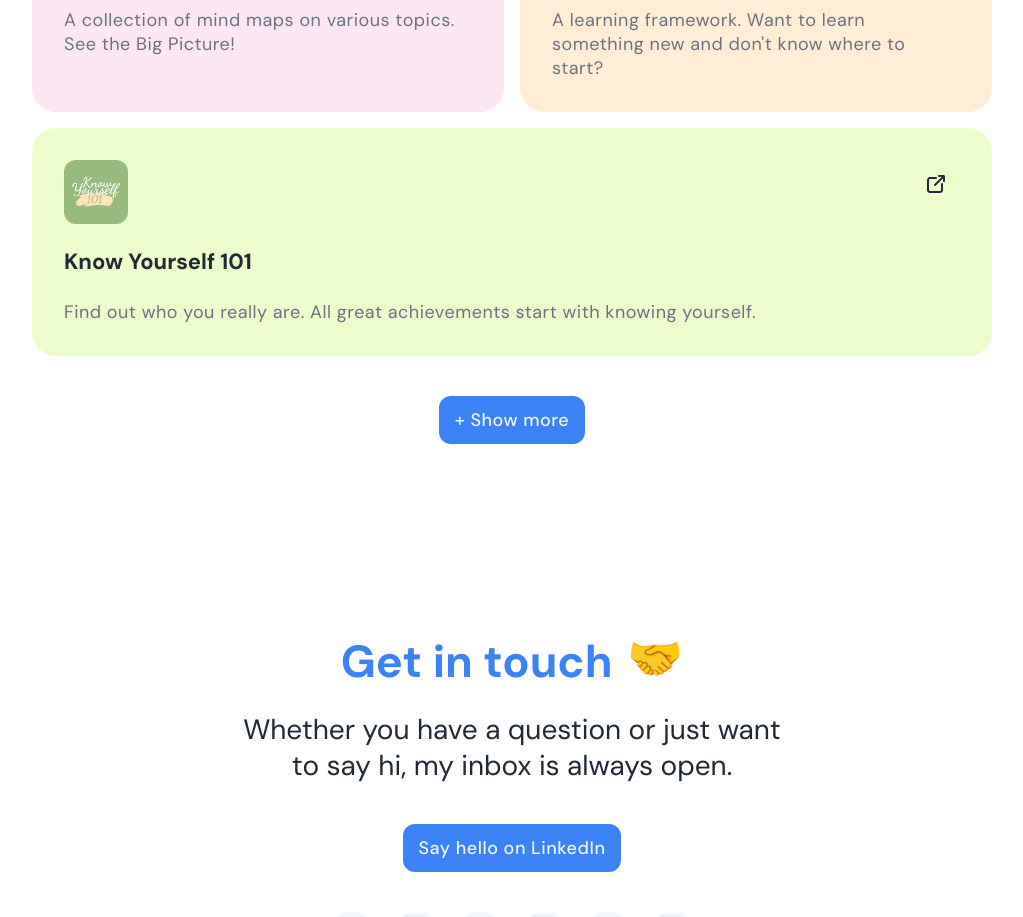
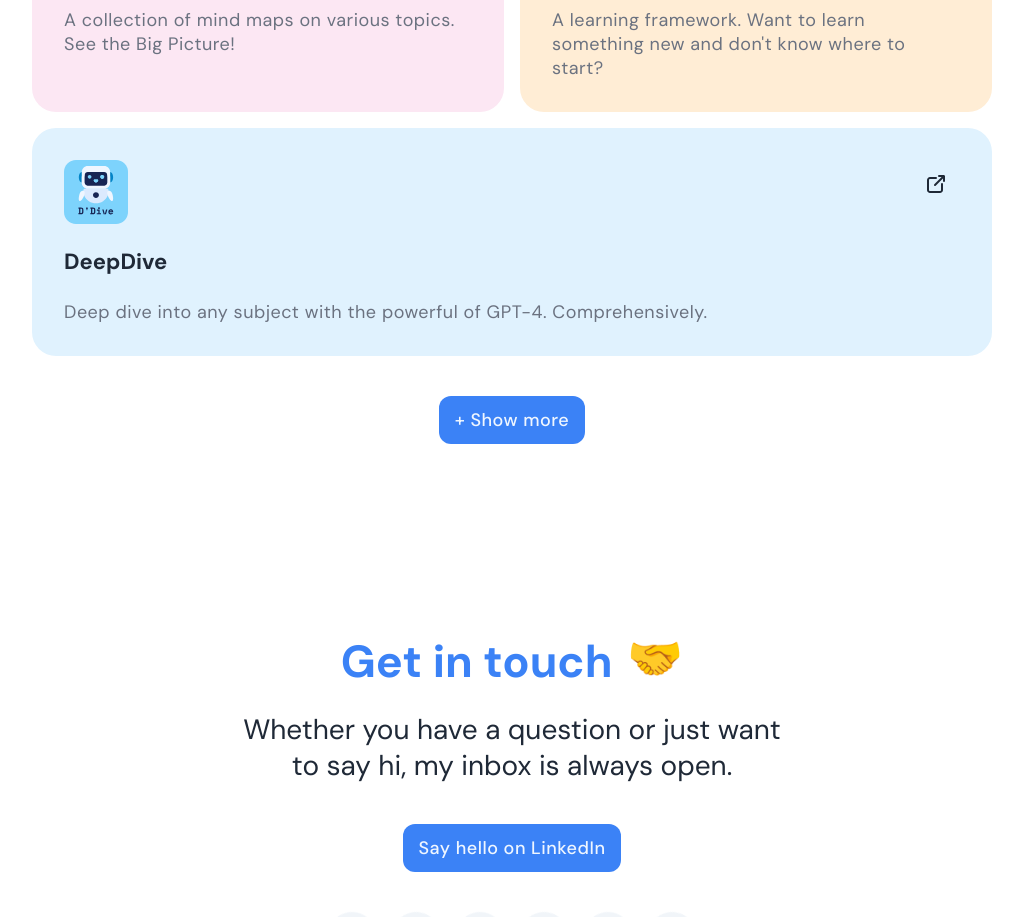
Before and after one commit to alamehan/personal-website-v2, a React (Vite) app: page / in a window 1280 px wide. Shown: the part 5800-6717 px from the top of the page, without its empty margins (128-1151 px from the left). Built offline with nearby package versions, Linux system fonts and the light colour scheme.

Commit message:
[UPDATE] Project DeepDive

```diff
--- a/src/assets/index.js
+++ b/src/assets/index.js
@@ -34,6 +34,7 @@ import hobbyNiceList from "./hobby-nicelist.svg";
 import hobbyTheReaderrr from "./hobby-thereaderrr.svg";
 import hobbyAtozMind from "./hobby-atozmind.svg";
 import hobbyRightTr4ck from "./hobby-righttr4ck.svg";
+import hobbyDeepDive from "./hobby-deep-dive.svg";
 import hobbyKnowYourself101 from "./hobby-knowyourself101.svg";
 import hobbyDesignShowcase from "./hobby-design-showcase.svg";
 import hobbyInsightStories from "./hobby-insighstories.svg";
@@ -83,6 +84,7 @@ export {
   hobbyTheReaderrr,
   hobbyAtozMind,
   hobbyRightTr4ck,
+  hobbyDeepDive,
   hobbyKnowYourself101,
   hobbyDesignShowcase,
   hobbyInsightStories,
--- a/src/components/Hobby.jsx
+++ b/src/components/Hobby.jsx
@@ -1,7 +1,7 @@
 import styles from "../style";
 import { useState } from "react";
 import { Button, CardHobby } from "../components";
-import { hobbyAnggrekClassifier, hobbyNiceVizual, hobbySatuKlik, hobbyCheatSheet, hobbyNiceList, hobbyTheReaderrr, hobbyAtozMind, hobbyRightTr4ck, hobbyKnowYourself101, hobbyDesignShowcase, hobbyInsightStories, hobbyPetualanganOemar } from "../assets";
+import { hobbyAnggrekClassifier, hobbyNiceVizual, hobbySatuKlik, hobbyCheatSheet, hobbyNiceList, hobbyTheReaderrr, hobbyAtozMind, hobbyRightTr4ck, hobbyDeepDive, hobbyKnowYourself101, hobbyDesignShowcase, hobbyInsightStories, hobbyPetualanganOemar } from "../assets";
 
 const Hobby = () => {
 	const [showMore, setShowMore] = useState(false);
@@ -32,12 +32,13 @@ const Hobby = () => {
 					<CardHobby image={hobbyTheReaderrr} alt="The Readerrr" link="https://alamehan.github.io/alamehan-v1/epub/" classCard="bg-slate-100" title="The Readerrr" description="Curated for book lovers. Useful tools, book recommendations, and selected reading lists." />
 					<CardHobby image={hobbyAtozMind} alt="ATOZ Mind" link="https://alamehan.github.io/projects/atoz-mind/" classCard="bg-pink-100" title="ATOZ Mind" description="A collection of mind maps on various topics. See the Big Picture!" />
 					<CardHobby image={hobbyRightTr4ck} alt="Right Tr4ck" link="https://alamehan.github.io/alamehan-v1/road/" classCard="bg-orange-100" title="Right Tr4ck" description="A learning framework. Want to learn something new and don't know where to start?" />
-					<CardHobby image={hobbyKnowYourself101} alt="Know Yourself 101" link="https://drive.google.com/drive/u/3/folders/1q2XKCioGNsoqeyc-NfiG0BcaAXIfwCwD" classCard="bg-lime-100" title="Know Yourself 101" description="Find out who you really are. All great achievements start with knowing yourself." />
+					<CardHobby image={hobbyDeepDive} alt="DeepDive" link="https://alamehan.github.io/projects/deep-dive/" classCard="bg-sky-100" title="DeepDive" description="Deep dive into any subject with the powerful of GPT-4. Comprehensively." />
 
 					{/* ---------------------------- Show More Content --------------------------- */}
 
 					{showMore && (
 						<>
+							<CardHobby image={hobbyKnowYourself101} alt="Know Yourself 101" link="https://drive.google.com/drive/u/3/folders/1q2XKCioGNsoqeyc-NfiG0BcaAXIfwCwD" classCard="bg-lime-100" title="Know Yourself 101" description="Find out who you really are. All great achievements start with knowing yourself." />
 							<CardHobby image={hobbyDesignShowcase} alt="Design Showcase" link="https://alamehan.github.io/alamehan-v1/portfolios.html" classCard="bg-indigo-100" title="Design Showcase" description="Design exploration such as digital illustration, logo design, playing with color, etc." />
 							<CardHobby image={hobbyInsightStories} alt="Insight Stories" link="https://alamehan.medium.com/selamat-datang-di-alamehan-35a43da9d87e" classCard="bg-slate-100" title="Insight Stories" description="Sharing insights, book reviews, and stories about life. Read Raihan's stories here." />
 							<CardHobby image={hobbyPetualanganOemar} alt="Petualangan Oemar" link="http://petualanganoemar.blogspot.com/" classCard="bg-sky-100" title="Petualangan Oemar" description="A simple game created using the RPG maker engine in 2012. An archive." />
```
Also changed, not shown: src/assets/hobby-deep-dive.svg (added).
